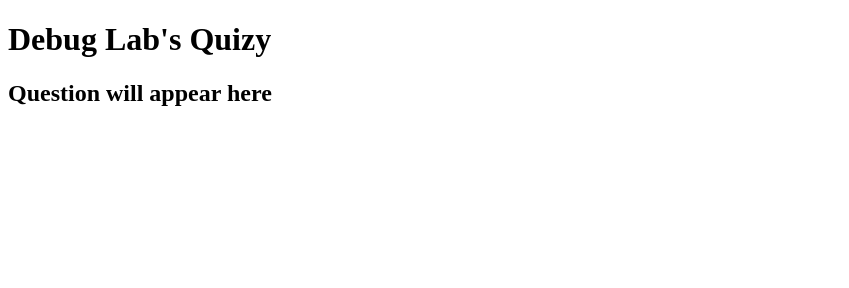
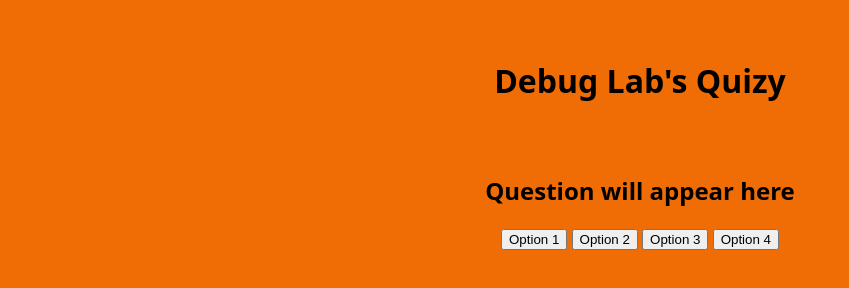
Before and after one commit to Mission5000/bryan, a plain HTML site: page quiz/index.html in a window 1280 px wide. Shown: the whole page, without its empty margins (0-849 px from the left). Drawn offline with Linux system fonts and the light colour scheme; files whose address does not match are found by name.

Commit message:
Button & CSS

```diff
--- a/quiz/index.html
+++ b/quiz/index.html
@@ -4,18 +4,22 @@
     <meta charset="UTF-8" />
     <meta name="viewport" content="width=device-width, initial-scale=1.0" />
     <title>Quiz</title>
-    <link rel="stylesheet" href="styles.css" />
+    <link rel="stylesheet" href="style.css" />
     <script src="script.js" defer></script>
   </head>
   <body>
     <header>
       <h1>Debug Lab's Quizy</h1>
     </header>
-
     <div class="interface">
       <div id="questionContainer">
         <h2 id="questionText">Question will appear here</h2>
       </div>
+      <div id="optionsContainer">
+        <button class="option" id="option1">Option 1</button>
+        <button class="option" id="option2">Option 2</button>
+        <button class="option" id="option3">Option 3</button>
+        <button class="option" id="option4">Option 4</button>
     </div>
   </body>
 </html>
```
